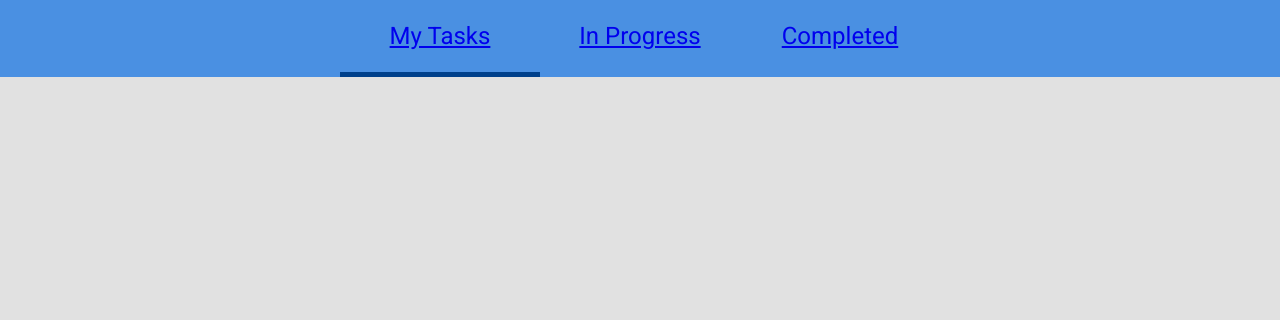
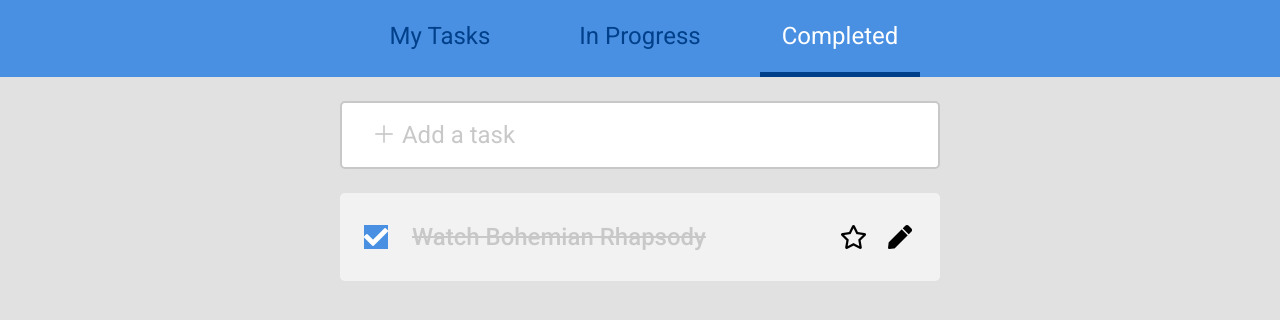
Before and after one commit to pamcy/React-ToDoList-App, a React (Create React App) app: page /completed in a window 1280 px wide. Shown: the top 320 px of the page. Built offline with nearby package versions, Linux system fonts and the light colour scheme.

Commit message:
:sparkles: Render content according to router path

```diff
--- a/src/components/TabContent.js
+++ b/src/components/TabContent.js
@@ -106,6 +106,21 @@
 
   render() {
     const { tasks, newTaskIsOpen } = this.state;
+    const currentPath = this.props.match.path;
+    const results = [
+      {
+        path: '/',
+        content: tasks,
+      },
+      {
+        path: '/progress',
+        content: tasks.filter(task => !task.completed),
+      },
+      {
+        path: '/completed',
+        content: tasks.filter(task => task.completed),
+      },
+    ];
 
     return (
       <div className="tab-content wrapper-s">
@@ -118,7 +133,10 @@
         )}
 
         <ul className="tasks-wrapper">
-          {tasks.map(task => (
+          {results.map(
+            result =>
+              currentPath === result.path &&
+              result.content.map(task => (
                 <SingleTask
                   key={task.id}
                   uid={task.id}
@@ -128,7 +146,8 @@
                   saveTask={this.saveTask}
                   resetTask={this.resetTask}
                 />
-          ))}
+              ))
+          )}
         </ul>
       </div>
     );
--- a/src/components/TabMenuList.js
+++ b/src/components/TabMenuList.js
@@ -1,17 +1,23 @@
 import React from 'react';
-import { BrowserRouter as Router, Route, Link } from 'react-router-dom';
+import { BrowserRouter as Router, Route, NavLink } from 'react-router-dom';
 
 const TabMenuList = () => (
   <div className="tab-menu">
     <ul className="tab-menu__list wrapper-s">
-      <li className="tab-menu__item is-active">
-        <Link to="./">My Tasks</Link>
+      <li className="tab-menu__item">
+        <NavLink exact to="/" className="tab-menu__link" activeClassName="is-active">
+          My Tasks
+        </NavLink>
       </li>
       <li className="tab-menu__item">
-        <Link to="/progress">In Progress</Link>
+        <NavLink to="/progress" className="tab-menu__link" activeClassName="is-active">
+          In Progress
+        </NavLink>
       </li>
       <li className="tab-menu__item">
-        <Link to="/complete">Completed</Link>
+        <NavLink to="/completed" className="tab-menu__link" activeClassName="is-active">
+          Completed
+        </NavLink>
       </li>
     </ul>
   </div>
--- a/src/components/TabMenuList.scss
+++ b/src/components/TabMenuList.scss
@@ -10,11 +10,18 @@
 .tab-menu__item {
   @extend %text--24;
 
-  padding: rem(24);
+  padding: rem(24) 0;
   border-bottom: 5px solid transparent;
   text-align: center;
   color: $darkBlue;
   cursor: pointer;
+}
+
+.tab-menu__link {
+  padding: rem(22);
+  border-bottom: 5px solid transparent;
+  color: $darkBlue;
+  text-decoration: none;
 
   &.is-active {
     border-bottom-color: $darkBlue;
```
Also changed, not shown: src/components/App.js (+6 -4 lines). Lines whose indentation alone changed are shown as unchanged.
